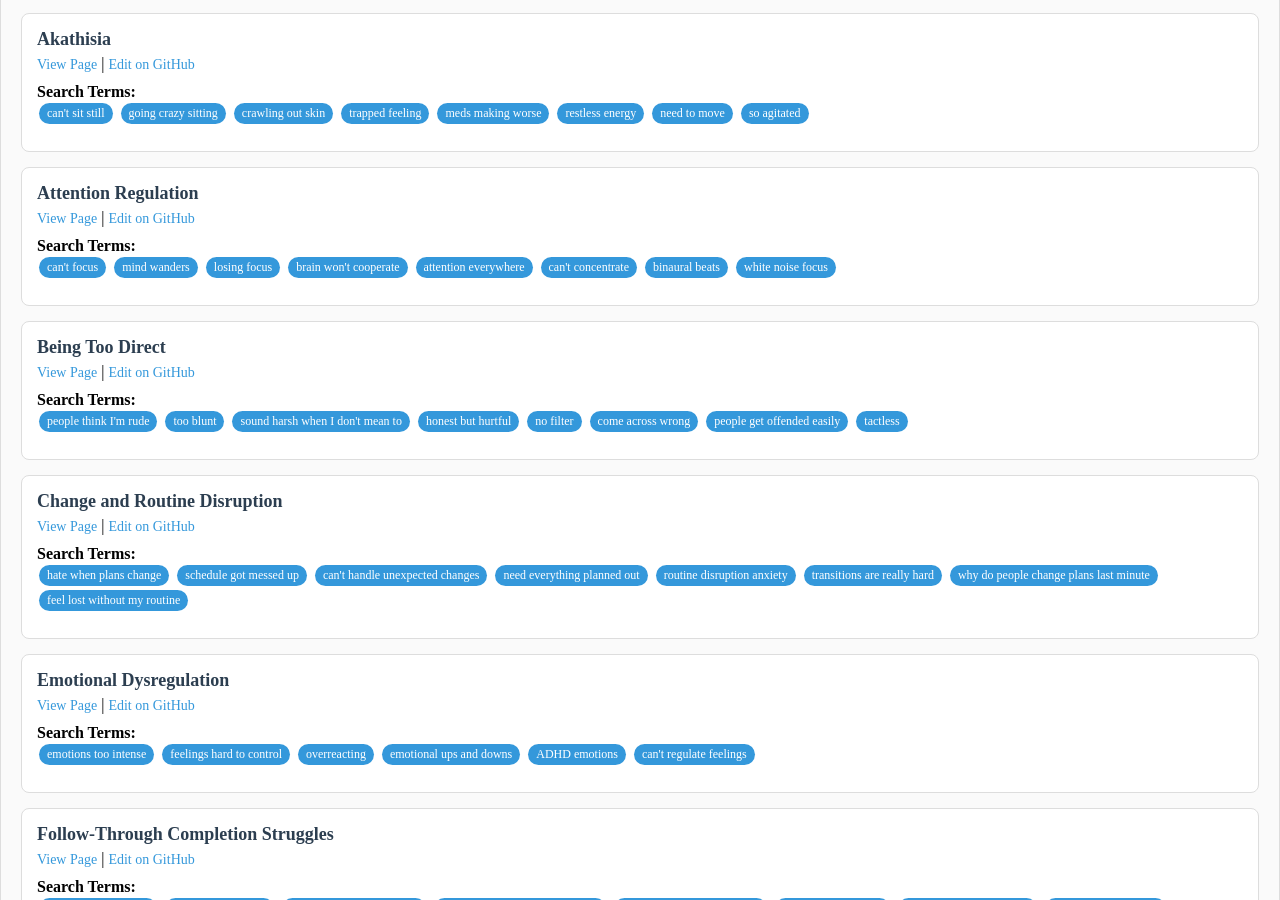
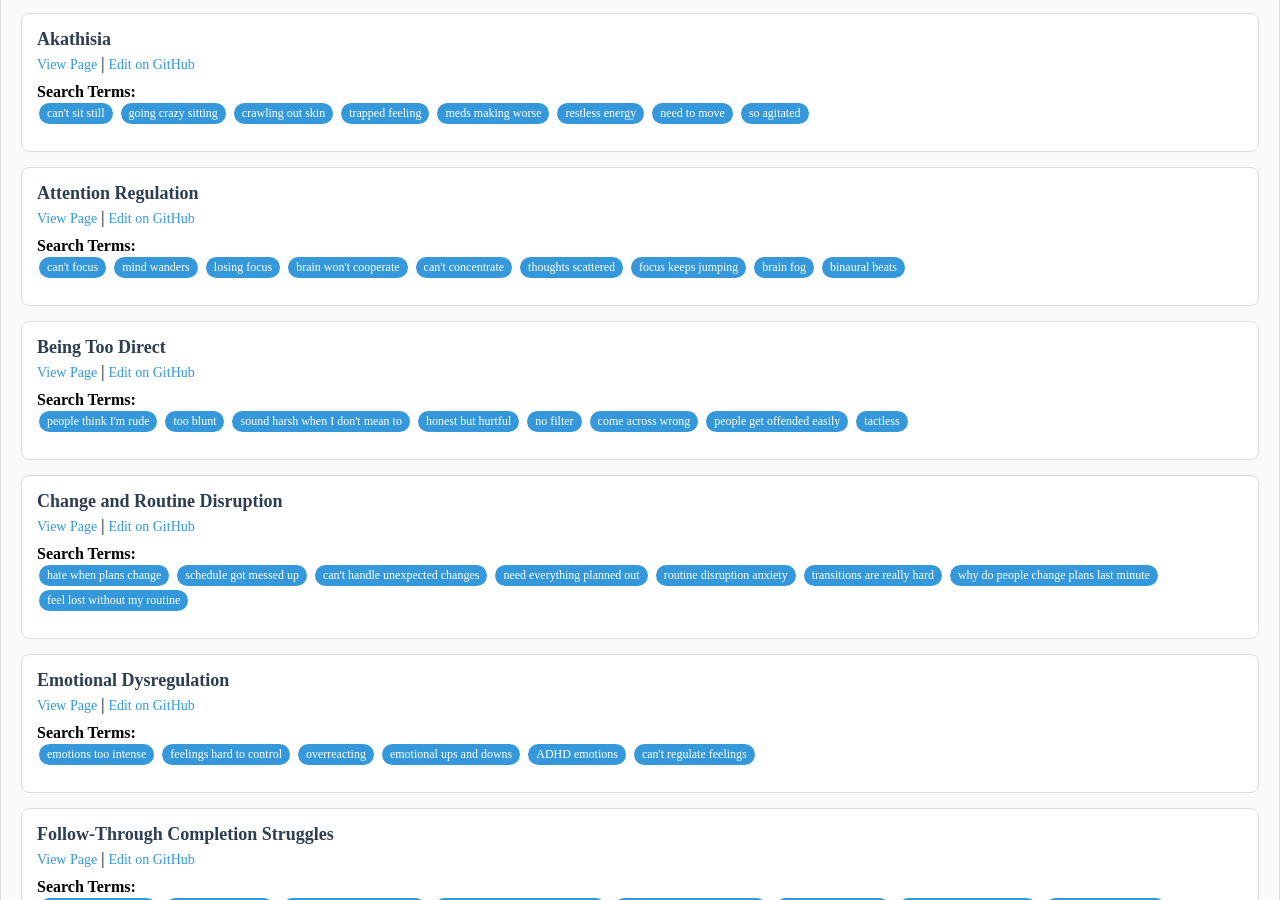
Before and after one commit to neurodivergent-survival-guide/neurodivergent-survival-guide, a Jekyll site: the page built from editorial-tools.html, in a window 1280 px wide and 900 px high, scrolled down 606 px. Built offline with Jekyll 4.4.1, drawn with Linux system fonts in a browser that asks for light colours.

Commit message:
Update attention-regulation.html

```diff
--- a/struggles/attention-regulation.html
+++ b/struggles/attention-regulation.html
@@ -17,7 +17,7 @@ status: published
 featured: false
 
 # SEO Optimization (Mandatory)
-search_terms: ["can't focus", "mind wanders", "losing focus", "brain won't cooperate", "attention everywhere", "can't concentrate", "binaural beats", "white noise focus"]
+search_terms: ["can't focus", "mind wanders", "losing focus", "brain won't cooperate", "can't concentrate", "thoughts scattered", "focus keeps jumping", "brain fog", "binaural beats"]
 ---
 
 <!-- struggles/attention-regulation.html -->
```
